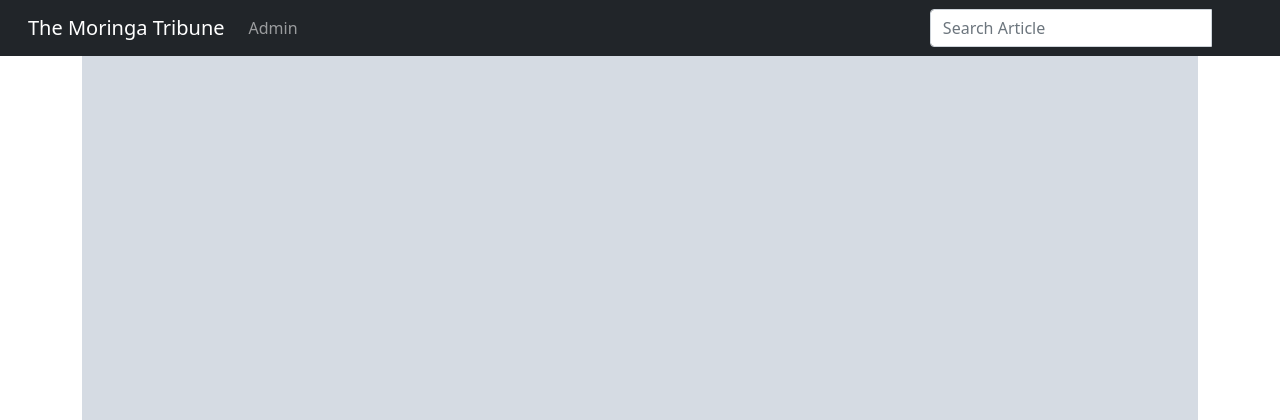
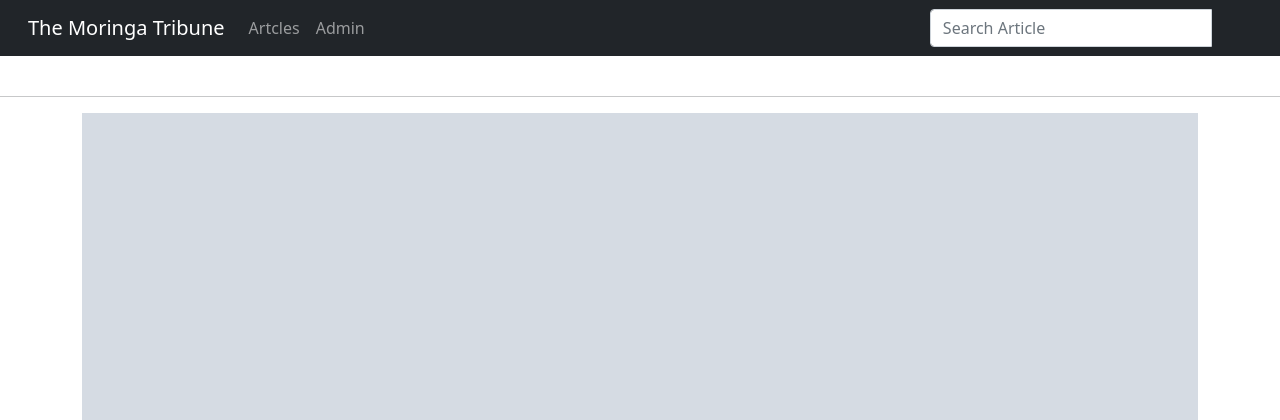
Before and after one commit to SayiaFelix/Django_news, a Django app: page /article/1 in a window 1280 px wide. Shown: the top 420 px of the page. Run offline with Django 4.2, Linux system fonts and the light colour scheme; tables that the repository leaves empty hold one stand-in row (values such as "Sample post"); grey boxes marked "Sample" are stand-in pictures; some libraries are stand-ins or nearby versions.

```diff
--- a/news/templates/all-news/article.html
+++ b/news/templates/all-news/article.html
@@ -1,12 +1,13 @@
 {%extends 'all-news/base.html'%}
 
  {% block content %}
-
+<br>
+<hr>
  <div class="container">
 
    <div class="row">
-     <img src="{{article.article_image.url}}"  class="img-responsive" alt="">
-   </div>
+    <img src="{{article.article_image.url}}" class="img-responsive" alt="Image">
+  </div>
 
    <div class="row">
      <h1 class="text-center">{{article.title}}</h1>
--- a/news/templates/navbar.html
+++ b/news/templates/navbar.html
@@ -6,9 +6,9 @@
       </button>
       <div class="collapse navbar-collapse" id="navbarSupportedContent">
             <ul class="navbar-nav me-auto mb-2 mb-lg-0">
-                {% comment %} <li class="nav-item">
-                  <a class="nav-link" href="/article/23">Artcles</a>
-                </li>     {% endcomment %}
+               <li class="nav-item">
+                  <a class="nav-link" href="/article/6">Artcles</a>
+                </li>
                 <li class="nav-item">
                     <a class="nav-link" href="/admin">Admin</a>
                 </li>
@@ -17,14 +17,12 @@
             <div class="col-sm-4 col-md-4 navbar-right">
 
                 <form class="navbar-form" role="search" action="{% url 'search_results' %}">
-
                    <div class="input-group">
                         <input type="text" class="form-control" placeholder="Search Article" name="article">
                       <div class="input-group-btn">
                       <button class="btn btn-default" type="submit"><i class="glyphicon glyphicon-search"></i></button>
                       </div>
                   </div>
-
                 </form>
             </div>
             <!-- search form end -->
```
Also changed, not shown: media/articles/_status_IMG-20190802-WA0010.jpg (added), media/articles/jaystudio.jpg (added), media/articles/official_cdkEK55.jpg (added), media/articles/official_wZzKLIt.jpg (added). Lines whose indentation alone changed are shown as unchanged.
